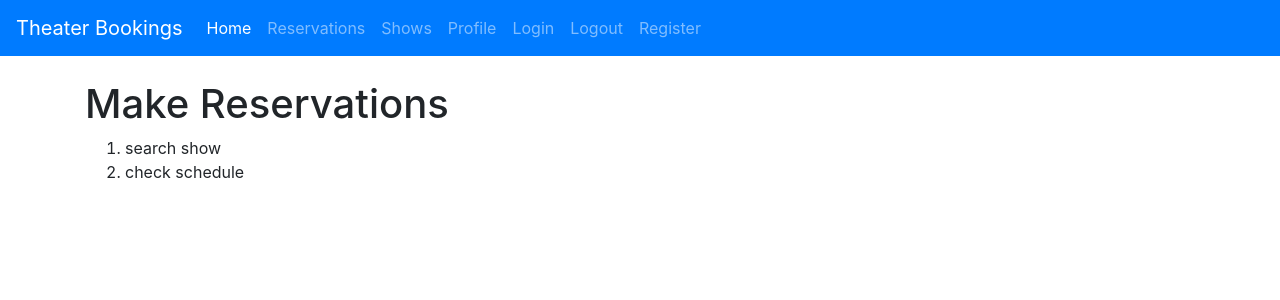
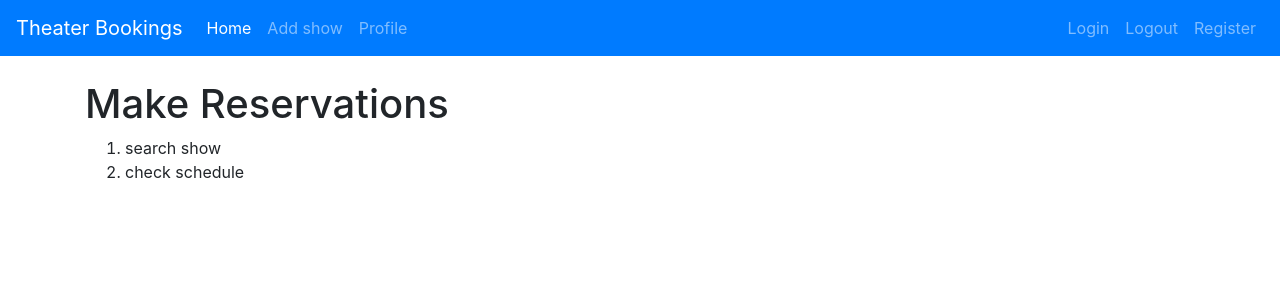
Before and after one commit to ihammadasghar/Theater-Bookings, a Flask app: page /reserve in a window 1280 px wide. Shown: the top 300 px of the page. Run offline with Flask 2, Linux system fonts and the light colour scheme.

Commit message:
Seperate user options to the right

```diff
--- a/theatrebookings/templates/base.html
+++ b/theatrebookings/templates/base.html
@@ -19,16 +19,16 @@
               <a class="nav-link" href="/">Home <span class="sr-only">(current)</span></a>
             </li>
             <li class="nav-item">
-              <a class="nav-link" href="/reservations">Reservations</a>
+              <a class="nav-link" href="shows/add">Add show</a>
             </li>
-            <li class="nav-item">
-                <a class="nav-link" href="/shows">Shows</a>
-              </li>
             <li class="nav-item">
               <a class="nav-link" href="/profile">Profile</a>
             </li>
+
+          </ul>
+          <ul class="navbar-nav ml-auto">
             <li class="nav-item">
-                <a class="nav-link" href="/login">Login</a>
+              <a class="nav-link" href="/login">Login</a>
             </li>
             <li class="nav-item">
                 <a class="nav-link" href="/login">Logout</a>
@@ -37,6 +37,7 @@
                 <a class="nav-link" href="/register">Register</a>
             </li>
           </ul>
+
         </div>
     </nav>
     {% block head %}{% endblock %}
```
